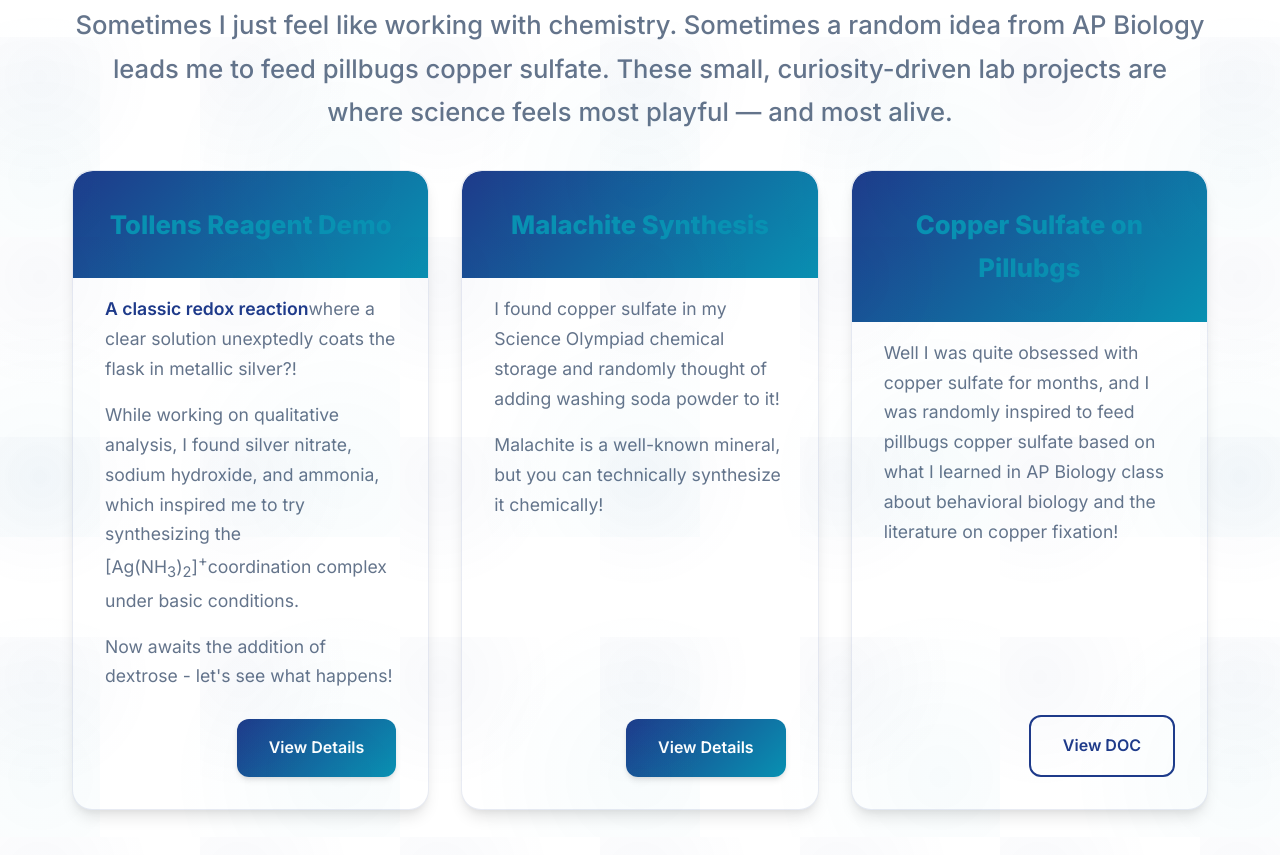
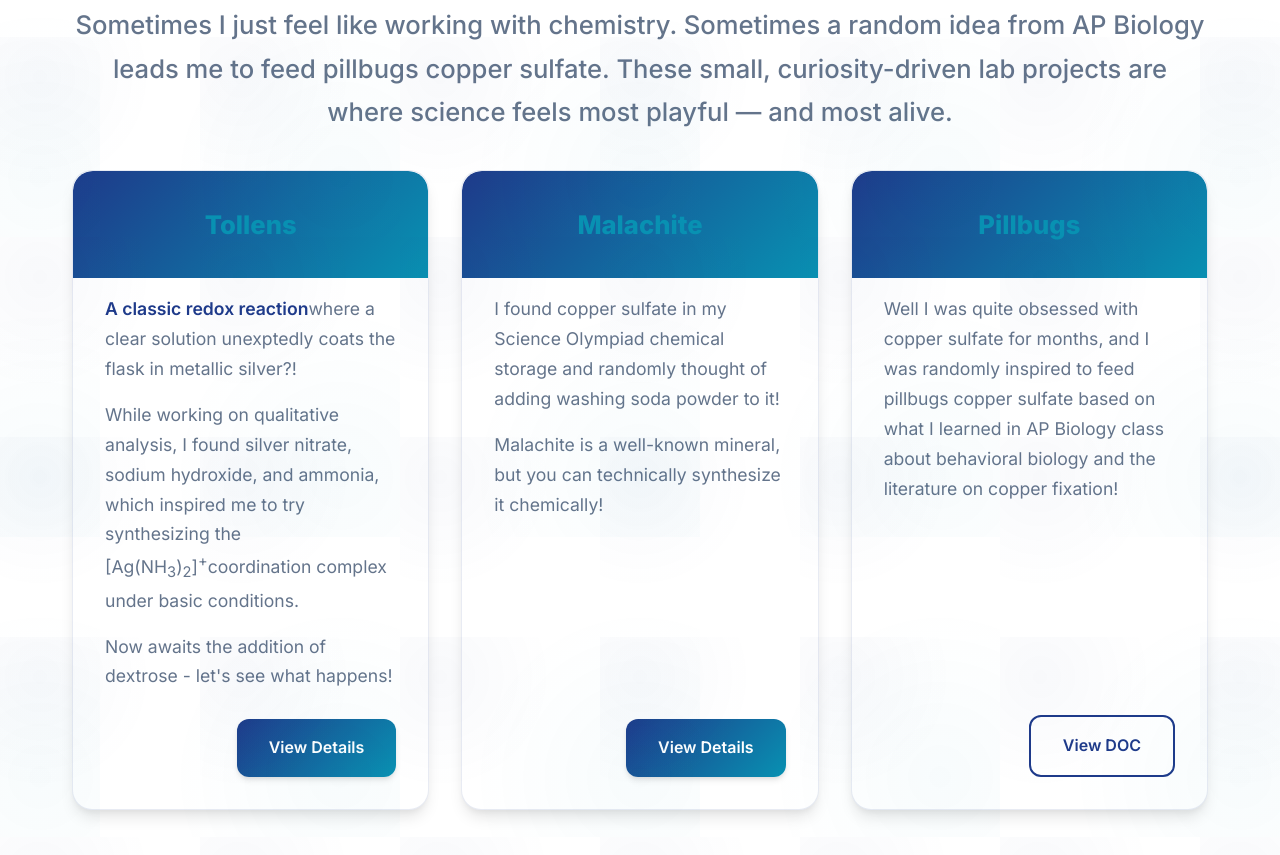
Before and after one commit to sjshin1212/pandachemlab, a plain HTML site: page index.html in a window 1280 px wide. Shown: the part 5951-6806 px from the top of the page. Drawn offline with Linux system fonts and the light colour scheme.

Commit message:
Update index.html

```diff
--- a/index.html
+++ b/index.html
@@ -213,7 +213,7 @@
         <!-- 1) Tollens Reagent Demo -->
         <article class="community-card">
             <header class="card-head research-header">
-            <h3>Tollens Reagent Demo</h3>
+            <h3>Tollens</h3>
             </header>
             <div class="card-body">
                 <p class="mb-2"><strong>A classic redox reaction</strong>where a clear solution unexptedly coats the flask in metallic silver?!</p>
@@ -234,7 +234,7 @@
         <!-- 3) Malachite -->
         <article class="community-card">
             <header class="card-head research-header">
-            <h3>Malachite Synthesis</h3>
+            <h3>Malachite</h3>
             </header>
             <div class="card-body">
                 <p class="mb-2">I found copper sulfate in my Science Olympiad chemical storage and randomly thought of adding washing soda powder to it!</p>
@@ -248,7 +248,7 @@
         <!-- 4) Copper Sulfate on Pillubgs -->
         <article class="community-card">
             <header class="card-head research-header">
-            <h3>Copper Sulfate on Pillubgs</h3>
+            <h3>Pillbugs</h3>
             </header>
             <div class="card-body">
                 <p class="mb-2">Well I was quite obsessed with copper sulfate for months, and I was randomly inspired to feed pillbugs copper sulfate based on what I learned in AP Biology class about behavioral biology and the literature on copper fixation!</p>
```
